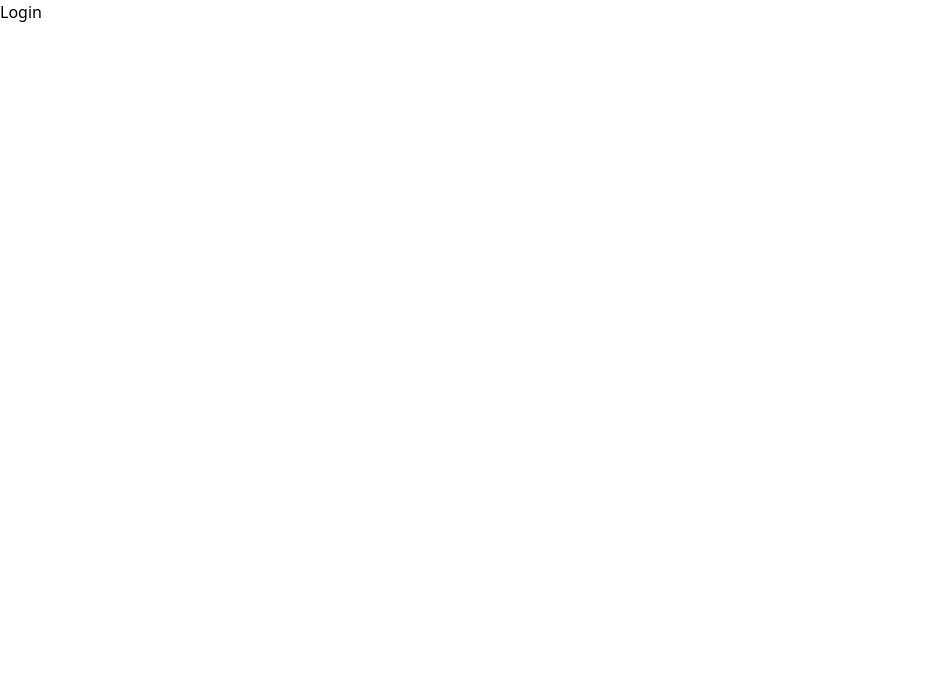
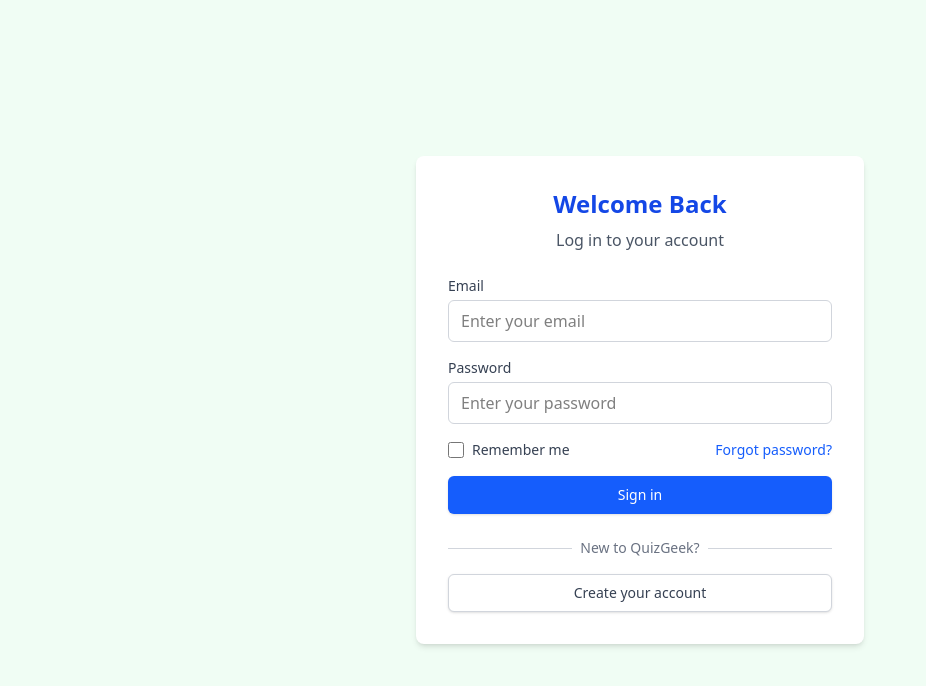
Before and after one commit to yarbework/INSA-Dev-Group-35, a React (Vite) app in the folder FrontEnd/: page /login in a window 1280 px wide. Shown: the top 686 px of the page, without its empty margins (0-926 px from the left). Built offline with nearby package versions, Linux system fonts and the light colour scheme.

Commit message:
adding Login page

```diff
--- a/FrontEnd/src/Components/Header/Header.tsx
+++ b/FrontEnd/src/Components/Header/Header.tsx
@@ -6,7 +6,7 @@ function Button() {
   return (
     <button
       onClick={() => navigate("Login")}
-      className="border-3 border-amber-200 px-5 py-1 rounded-xl hover:text-white hover:bg-amber-300 transition-colors duration-200"
+      className="border-3 border-blue-600 px-5 py-1 rounded-xl hover:text-white hover:bg-blue-600 transition-colors duration-200"
     >
       Login
     </button>
@@ -16,7 +16,7 @@ function Button() {
 export default function Header() {
   return (
     <>
-      <header className="w-full flex flex-row justify-between p-10 font-sans font-bold mb-0">
+      <header className="w-full flex flex-row justify-between p-7 font-sans font-bold mb-0">
         <h1>Logo</h1>
 
         <nav className="flex gap-20">
--- a/FrontEnd/src/Pages/Login.tsx
+++ b/FrontEnd/src/Pages/Login.tsx
@@ -1,7 +1,185 @@
-import React from "react";
+import { useState } from "react";
+import { Link } from "react-router-dom"; // first we have installed React-router-=dom
 
-function Login() {
-  return <div>Login</div>;
-}
+const Login = () => {
+  const [loginData, setLoginData] = useState({
+    email: "",
+    password: "",
+  });
+
+  const [isLoading, setIsLoading] = useState(false);
+  const [error, setError] = useState("");
+
+  const handleChange = (e: React.ChangeEvent<HTMLInputElement>) => {
+    const { name, value } = e.target;
+    setLoginData((prev) => ({
+      ...prev,
+      [name]: value,
+    }));
+  };
+
+  const handleSubmit = async (e: React.FormEvent<HTMLFormElement>) => {
+    e.preventDefault();
+    setError("");
+    setIsLoading(true);
+
+    try {
+      // Here we can typically call our authentication API after backend is set up
+      console.log("Login attempt with:", loginData);
+      // Simulate API call
+      await new Promise((resolve) => setTimeout(resolve, 1000));
+
+      // On successful login, this would typically:
+      // - Store the auth token
+      // - Redirect to dashboard/home
+    } catch (err) {
+      setError("Invalid email or password");
+    } finally {
+      setIsLoading(false);
+    }
+  };
+
+  return (
+    <div className="min-h-screen bg-green-50 flex items-center justify-center p-4">
+      <div className="bg-white p-8 rounded-lg shadow-md w-full max-w-md">
+        <div className="text-center mb-6">
+          <h2 className="text-2xl font-bold text-blue-700">Welcome Back</h2>
+          <p className="text-gray-600 mt-2">Log in to your account</p>
+        </div>
+
+        {error && (
+          <div className="mb-4 p-3 bg-red-100 text-red-700 rounded-md text-sm">
+            {error}
+          </div>
+        )}
+
+        <form onSubmit={handleSubmit} className="space-y-4">
+          <div>
+            <label
+              htmlFor="Email"
+              className="block text-sm font-medium text-gray-700 mb-1"
+            >
+              Email
+            </label>
+            <input
+              type="email"
+              id="email"
+              name="email"
+              value={loginData.email}
+              onChange={handleChange}
+              className="w-full px-3 py-2 border border-gray-300 rounded-md focus:outline-none focus:ring-2 focus:ring-blue-500"
+              placeholder="Enter your email"
+              required
+            />
+          </div>
+
+          <div>
+            <label
+              htmlFor="password"
+              className="block text-sm font-medium text-gray-700 mb-1"
+            >
+              Password
+            </label>
+            <input
+              type="password"
+              id="password"
+              name="password"
+              value={loginData.password}
+              onChange={handleChange}
+              className="w-full px-3 py-2 border border-gray-300 rounded-md focus:outline-none focus:ring-2 focus:ring-blue-500"
+              placeholder="Enter your password"
+              required
+              minLength={6}
+            />
+          </div>
+
+          <div className="flex items-center justify-between">
+            <div className="flex items-center">
+              <input
+                id="remember-me"
+                name="remember-me"
+                type="checkbox"
+                className="h-4 w-4 text-blue-600 focus:ring-blue-500 border-gray-300 rounded"
+              />
+              <label
+                htmlFor="remember-me"
+                className="ml-2 block text-sm text-gray-700"
+              >
+                Remember me
+              </label>
+            </div>
+
+            <div className="text-sm">
+              <Link
+                to="/forgot-password"
+                className="font-medium text-blue-600 hover:text-blue-500"
+              >
+                Forgot password?
+              </Link>
+            </div>
+          </div>
+
+          <button
+            type="submit"
+            disabled={isLoading}
+            className={`w-full flex justify-center py-2 px-4 border border-transparent rounded-md shadow-sm text-sm font-medium text-white bg-blue-600 hover:bg-blue-700 focus:outline-none focus:ring-2 focus:ring-offset-2 focus:ring-blue-500 ${
+              isLoading ? "opacity-70 cursor-not-allowed" : ""
+            }`}
+          >
+            {isLoading ? (
+              <>
+                <svg
+                  className="animate-spin -ml-1 mr-3 h-5 w-5 text-white"
+                  xmlns="http://www.w3.org/2000/svg"
+                  fill="none"
+                  viewBox="0 0 24 24"
+                >
+                  <circle
+                    className="opacity-25"
+                    cx="12"
+                    cy="12"
+                    r="10"
+                    stroke="currentColor"
+                    strokeWidth="4"
+                  ></circle>
+                  <path
+                    className="opacity-75"
+                    fill="currentColor"
+                    d="M4 12a8 8 0 018-8V0C5.373 0 0 5.373 0 12h4zm2 5.291A7.962 7.962 0 014 12H0c0 3.042 1.135 5.824 3 7.938l3-2.647z"
+                  ></path>
+                </svg>
+                Signing in...
+              </>
+            ) : (
+              "Sign in"
+            )}
+          </button>
+        </form>
+
+        <div className="mt-6">
+          <div className="relative">
+            <div className="absolute inset-0 flex items-center">
+              <div className="w-full border-t border-gray-300"></div>
+            </div>
+            <div className="relative flex justify-center text-sm">
+              <span className="px-2 bg-white text-gray-500">
+                New to QuizGeek?
+              </span>
+            </div>
+          </div>
+
+          <div className="mt-4">
+            <Link
+              to="/signUp"
+              className="w-full flex justify-center py-2 px-4 border border-gray-300 rounded-md shadow-sm text-sm font-medium text-gray-700 bg-white hover:bg-gray-50 focus:outline-none focus:ring-2 focus:ring-offset-2 focus:ring-blue-500"
+            >
+              Create your account
+            </Link>
+          </div>
+        </div>
+      </div>
+    </div>
+  );
+};
 
 export default Login;
```
